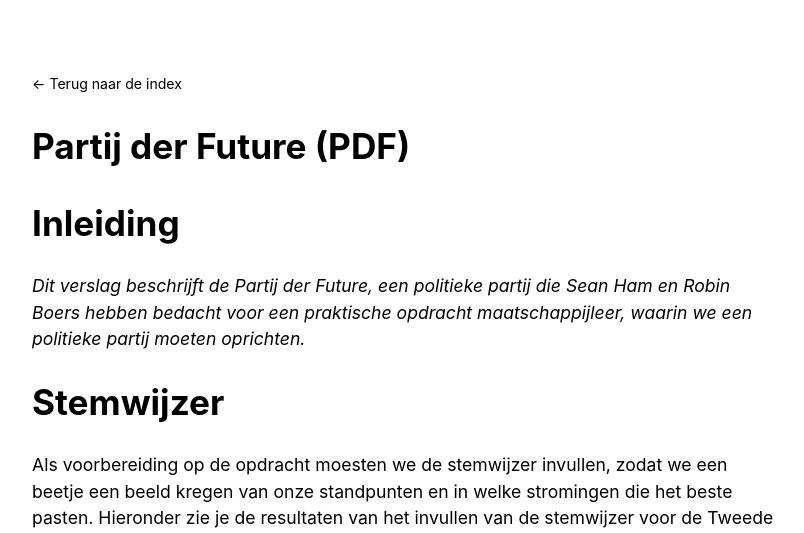
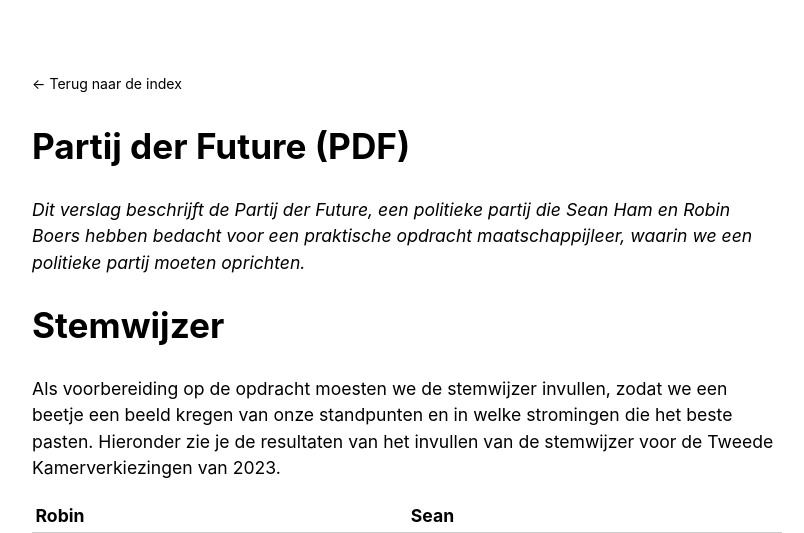
Before and after one commit to RobinBoers/school.geheimesite.nl, a Jekyll site: the page built from 5VWO/TW3/Maatschappijleer3.md, in a window 1280 px wide and 900 px high, cut to the strip 0-533 px from the top of the window. Shown: the whole strip, without its empty margins (233-1037 px from the left). Built offline with Jekyll 4.4.1, drawn with Linux system fonts in a browser that asks for light colours; our own code applies the rules of GitHub Pages for plain Markdown files.

Commit message:
Improve formatting for MA PO

```diff
--- a/5VWO/TW3/Maatschappijleer3.md
+++ b/5VWO/TW3/Maatschappijleer3.md
@@ -1,8 +1,6 @@
 ---
 title: Partij der Future (PDF)
 ---
-
-# Inleiding
 
 _Dit verslag beschrijft de Partij der Future, een politieke partij die Sean Ham en Robin Boers hebben bedacht voor een praktische opdracht maatschappijleer, waarin we een politieke partij moeten oprichten._
 
```
